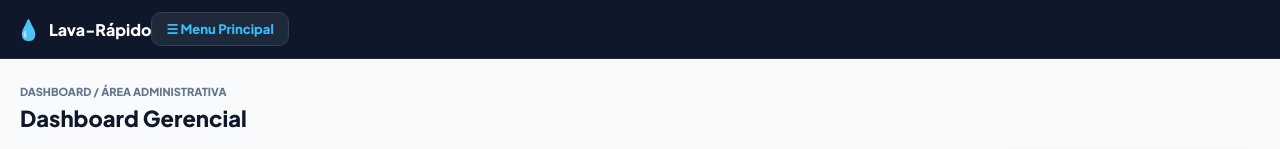
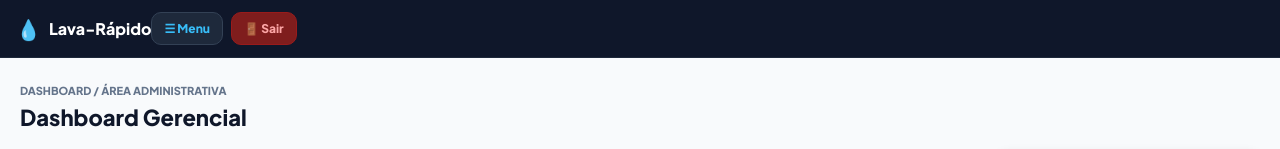
Before and after one commit to vinisena21/lava-jato-bruno, a React (Vite) app: page / in a window 1280 px wide. Shown: the top 149 px of the page. Built offline with nearby package versions, Linux system fonts and the light colour scheme; no server answers; the database is empty.

Commit message:
Adicionado botao para sair ou trocar de conta

```diff
--- a/src/App.tsx
+++ b/src/App.tsx
@@ -17,7 +17,7 @@ export function App() {
   const [abaAtiva, setAbaAtiva] = useState<'dashboard' | 'fila' | 'fechamento' | 'relatorios' | 'usuarios'>('dashboard');
   const [termoBusca, setTermoBusca] = useState('');
 
-  // Controle de visibilidade do menu lateral (esconder/mostrar)
+  // Controle de visibilidade do menu lateral (esconder/mostrar no celular)
   const [menuAberto, setMenuAberto] = useState(false);
 
   const [idExcluir, setIdExcluir] = useState<string | null>(null);
@@ -63,7 +63,18 @@ export function App() {
 
   const handleNavegar = (aba: 'dashboard' | 'fila' | 'fechamento' | 'relatorios' | 'usuarios') => {
     setAbaAtiva(aba);
-    setMenuAberto(false); // Esconde o menu automaticamente ao selecionar uma aba
+    setMenuAberto(false);
+  };
+
+  // Função para deslogar / trocar de conta
+  const handleLogout = async () => {
+    try {
+      await supabase.auth.signOut();
+      toast.success('Sessão encerrada com sucesso!');
+      window.location.reload();
+    } catch (err: any) {
+      toast.error(`Erro ao encerrar sessão: ${err.message}`);
+    }
   };
 
   const handleAdicionarVeiculo = async (novoVeiculo: Veiculo) => {
@@ -175,7 +186,7 @@ export function App() {
     <div style={{ display: 'flex', flexDirection: 'column', minHeight: '100vh', backgroundColor: '#f8fafc', fontFamily: 'system-ui, sans-serif' }}>
       <Toaster position="top-right" richColors />
 
-      {/* BARRA SUPERIOR MOBILE DE TOPO (BOTÃO PARA ABRIR/ESCONDER MENU) */}
+      {/* BARRA SUPERIOR COM BOTÃO DE MENU E BOTÃO SAIR/TROCAR CONTA */}
       <header style={{
         backgroundColor: '#0f172a',
         color: '#ffffff',
@@ -193,6 +204,7 @@ export function App() {
           <span style={{ fontWeight: '800', fontSize: '16px' }}>Lava-Rápido</span>
         </div>
 
+        <div style={{ display: 'flex', alignItems: 'center', gap: '8px' }}>
           <button
             type="button"
             onClick={() => setMenuAberto(!menuAberto)}
@@ -200,29 +212,51 @@ export function App() {
               backgroundColor: '#1e293b',
               color: '#38bdf8',
               border: '1px solid #334155',
-            padding: '8px 14px',
+              padding: '8px 12px',
               borderRadius: '10px',
               fontWeight: '800',
-            fontSize: '13px',
+              fontSize: '12px',
               cursor: 'pointer',
               display: 'flex',
               alignItems: 'center',
               gap: '6px'
             }}
           >
-          {menuAberto ? '✕ Esconder Menu' : '☰ Menu Principal'}
+            {menuAberto ? '✕ Esconder Menu' : '☰ Menu'}
           </button>
+
+          <button
+            type="button"
+            onClick={handleLogout}
+            style={{
+              backgroundColor: '#7f1d1d',
+              color: '#fca5a5',
+              border: '1px solid #991b1b',
+              padding: '8px 12px',
+              borderRadius: '10px',
+              fontWeight: '800',
+              fontSize: '12px',
+              cursor: 'pointer',
+              display: 'flex',
+              alignItems: 'center',
+              gap: '4px'
+            }}
+            title="Sair / Trocar de Conta"
+          >
+            🚪 Sair
+          </button>
+        </div>
       </header>
 
       <div style={{ display: 'flex', flex: 1, position: 'relative' }}>
 
-        {/* NAVEGAÇÃO LATERAL (PODE SER ESCONDIDA OU MOSTRADA) */}
+        {/* NAVEGAÇÃO LATERAL (POSSUI O BOTÃO DE SAIR E O PERFIL DO USUÁRIO) */}
         <aside style={{
           width: '260px',
           backgroundColor: '#0f172a',
           color: '#ffffff',
           padding: '24px 16px',
-          display: menuAberto ? 'flex' : 'none', // Exibe apenas se ativado pelo botão
+          display: menuAberto ? 'flex' : 'none',
           flexDirection: 'column',
           gap: '24px',
           position: 'absolute',
@@ -237,7 +271,11 @@ export function App() {
               <span style={{ fontSize: '24px' }}>💧</span>
               <h1 style={{ fontSize: '18px', fontWeight: '800', margin: 0, color: '#ffffff' }}>Lava-Rápido</h1>
             </div>
-            <span style={{ fontSize: '11px', color: '#94a3b8', fontWeight: '600', textTransform: 'uppercase' }}>Gestão Operacional</span>
+            {userEmail && (
+              <span style={{ fontSize: '11px', color: '#38bdf8', fontWeight: '700', wordBreak: 'break-all' }}>
+                👤 {userEmail}
+              </span>
+            )}
           </div>
 
           <nav style={{ display: 'flex', flexDirection: 'column', gap: '6px' }}>
@@ -342,10 +380,31 @@ export function App() {
                 👥 Usuários & Segurança
               </button>
             )}
+
+            <button
+              onClick={handleLogout}
+              style={{
+                display: 'flex',
+                alignItems: 'center',
+                gap: '12px',
+                padding: '12px 16px',
+                borderRadius: '12px',
+                border: '1px solid #991b1b',
+                fontSize: '13px',
+                fontWeight: '700',
+                cursor: 'pointer',
+                backgroundColor: '#7f1d1d',
+                color: '#fca5a5',
+                textAlign: 'left',
+                marginTop: '16px'
+              }}
+            >
+              🚪 Sair / Trocar de Conta
+            </button>
           </nav>
         </aside>
 
-        {/* ÁREA DE CONTEÚDO PRINCIPAL (OCUPA 100% DA TELA QUANDO O MENU ESTÁ FECHADO) */}
+        {/* ÁREA DE CONTEÚDO PRINCIPAL */}
         <main style={{ flex: 1, padding: '20px', overflowY: 'auto', width: '100%' }}>
 
           {/* DASHBOARD PRINCIPAL */}
```
Lines whose indentation alone changed are shown as unchanged.
